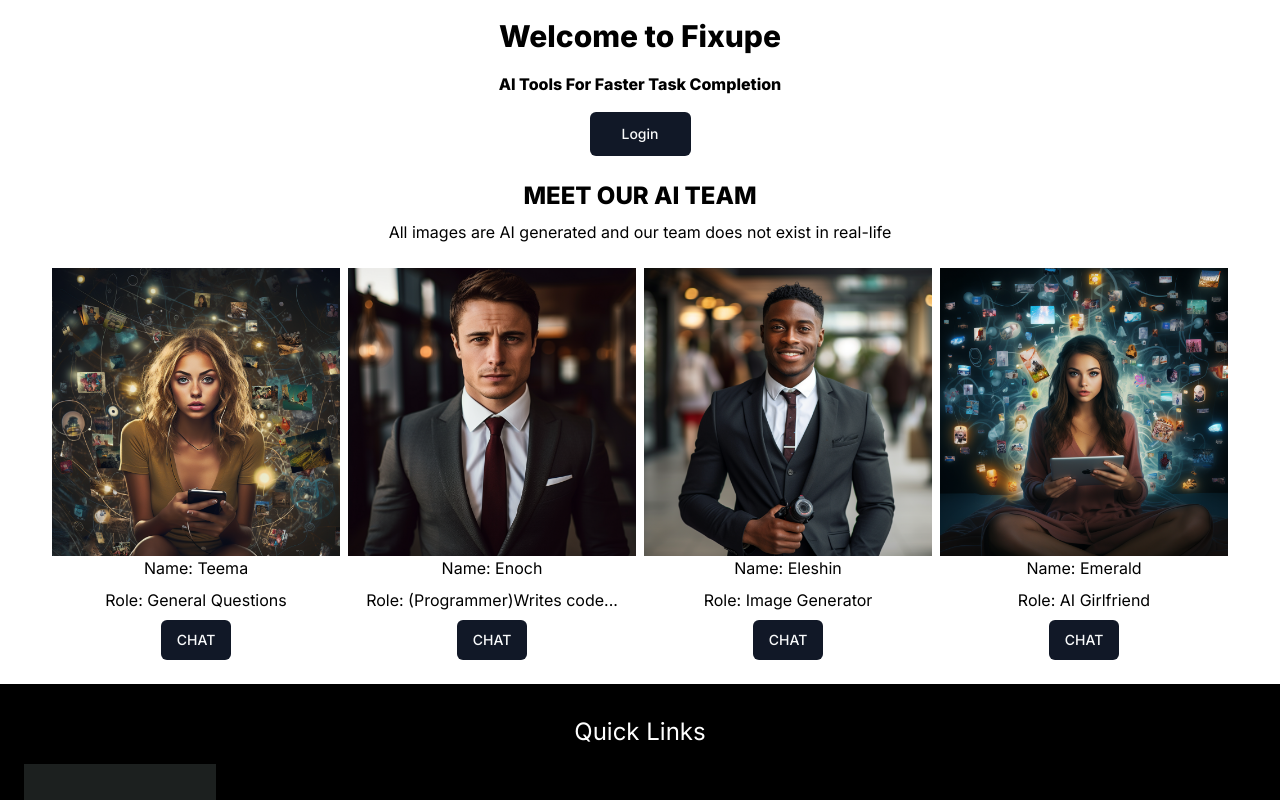
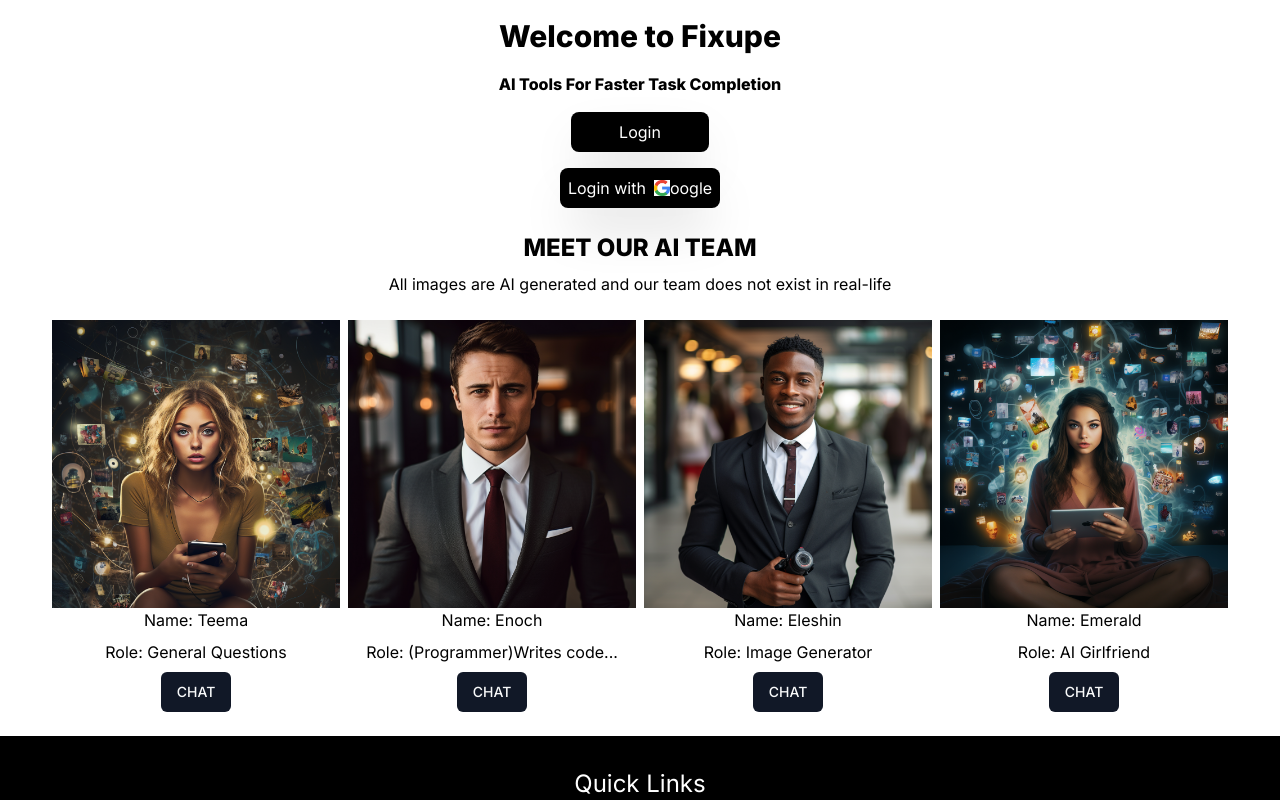
Before and after one commit to eleshinlomo/crm, a Next.js app: page / in a window 1280 px wide. Shown: the top 800 px of the page. Built offline with nearby package versions, Linux system fonts and the light colour scheme; no server answers.

Commit message:
add google

```diff
--- a/app/(dashboard)/layout.tsx
+++ b/app/(dashboard)/layout.tsx
@@ -65,7 +65,7 @@
 loginChecker()
 },[])
 
- const checkUser = "By-passing login for now..."
+ const checkUser = "Checking authentication status..."
 
 //   Get CSRF TOKEN
 
--- a/app/(landing)/page.tsx
+++ b/app/(landing)/page.tsx
@@ -3,6 +3,7 @@
 import Link from 'next/link'
 import { ChatbotTeamPage } from '@/components/chatbotteam'
 import { Footer } from '@/components/footer'
+import Image from 'next/image'
 
 const HomePage = () => {
 
@@ -21,13 +22,25 @@
           AI Tools For Faster Task Completion
           </p>
 
-      <Button size='lg'>
-       <Link href={loginURL}>Login</Link>
-      </Button>
+       <a href={loginURL}>
+        <div className='px-12 py-2 bg-black text-white shadow-2xl border-blue-600 rounded-lg'>
+        <button>Login</button>
+        </div>
+       </a>
 
-{/* <Button size='lg'>
-       <Link href='/dashboard'>Login</Link>
-      </Button> */}
+
+       <a href='https://accounts.google.com/o/oauth2/v2/auth/oauthchooseaccount?client_id=564029075525-okibkfj0rch1cql74vh9pnnhcu96sphv.apps.googleusercontent.com&redirect_uri=http%3A%2F%2Flocalhost%3A8000%2Faccounts%2Fgoogle%2Flogin%2Fcallback%2F&scope=https%3A%2F%2Fwww.googleapis.com%2Fauth%2Fuserinfo.profile%20https%3A%2F%2Fwww.googleapis.com%2Fauth%2Fuserinfo.email%20openid&response_type=code&state=WY13eYo0JWpmVBup&access_type=online&service=lso&o2v=2&theme=glif&flowName=GeneralOAuthFlow'>
+
+        <div className='flex justify-center items-center bg-black
+         text-white shadow-2xl border-blue-600 px-2 rounded-lg  py-2'>
+        <p>Login with</p>
+        <div className='relative ml-2 w-4 h-4'>
+          <Image src='/google_logo.png' alt='google logo' fill />
+        </div>
+        <p>oogle</p>
+        </div>
+        </a>
+
       </div>
 
       <ChatbotTeamPage />
```
